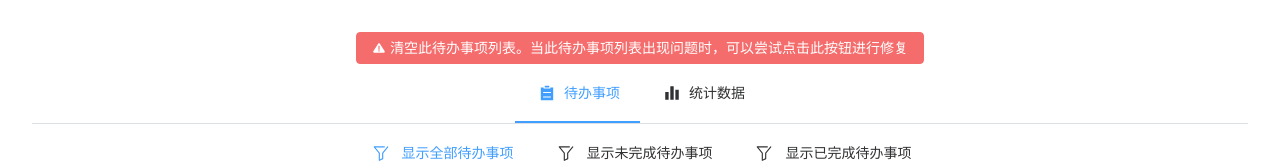
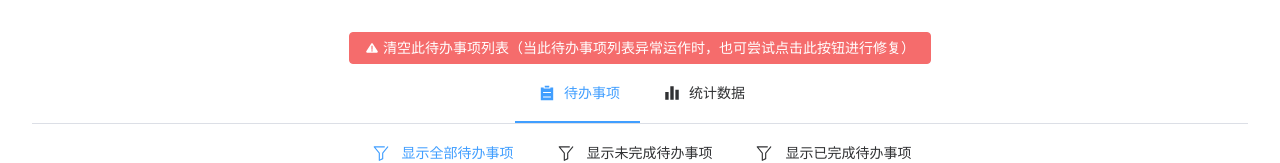
Before and after one commit to A1m233/todo-list, a Vue app: page / in a window 1280 px wide. Shown: the top 163 px of the page. Built offline with nearby package versions, Linux system fonts and the light colour scheme.

Commit message:
feat: 在清空待办事项列表前会进行确认

```diff
--- a/src/App.vue
+++ b/src/App.vue
@@ -5,9 +5,17 @@ App.vue
 <template>
     <div class="center-col">
         <el-affix offset="0">
-            <el-button type="danger" @click="clearLocalStorage">
-                <el-icon><WarnTriangleFilled /></el-icon>&nbsp;清空此待办事项列表。当此待办事项列表出现问题时，可以尝试点击此按钮进行修复
-            </el-button>
+            <el-popconfirm
+            title="是否清除此待办事项列表？"
+            @confirm="() => clearLocalStorage()"
+            :confirmButtonText="'是的'"
+            :cancelButtonText="'取消'">
+                <template #reference>
+                    <el-button type="danger">
+                        <el-icon><WarnTriangleFilled /></el-icon>&nbsp;清空此待办事项列表（当此待办事项列表异常运作时，也可尝试点击此按钮进行修复）
+                    </el-button>
+                </template>
+            </el-popconfirm>
         </el-affix>
         <el-affix style="width: 100%;">
             <el-menu
--- a/src/components/TodoList.vue
+++ b/src/components/TodoList.vue
@@ -20,6 +20,7 @@ TodoList.vue
                 </el-menu-item>
             </el-menu>
         </div>
+        <div class="center-col">
             <el-form
             class="center-row"
             style="padding-bottom: 25px; padding-top: 25px;"
@@ -38,7 +39,6 @@ TodoList.vue
                     </el-button>
                 </el-form-item>
             </el-form>
-        <div class="center-row">
             <el-button type="primary" @click="exportToCSV">
                 <el-icon><Printer /></el-icon>&nbsp;导出全部待办事项，以CSV格式
             </el-button>
```
Lines whose indentation alone changed are shown as unchanged.
